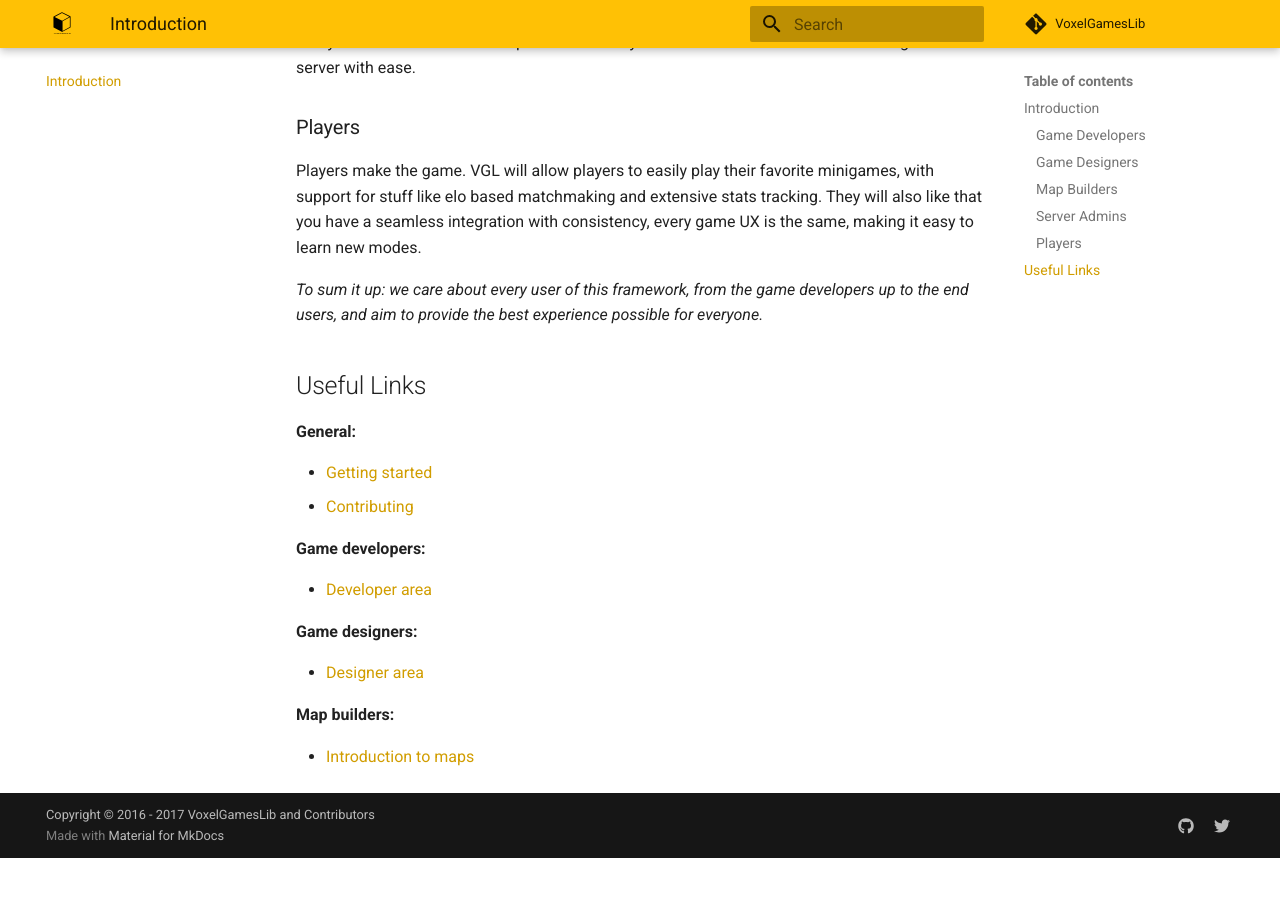
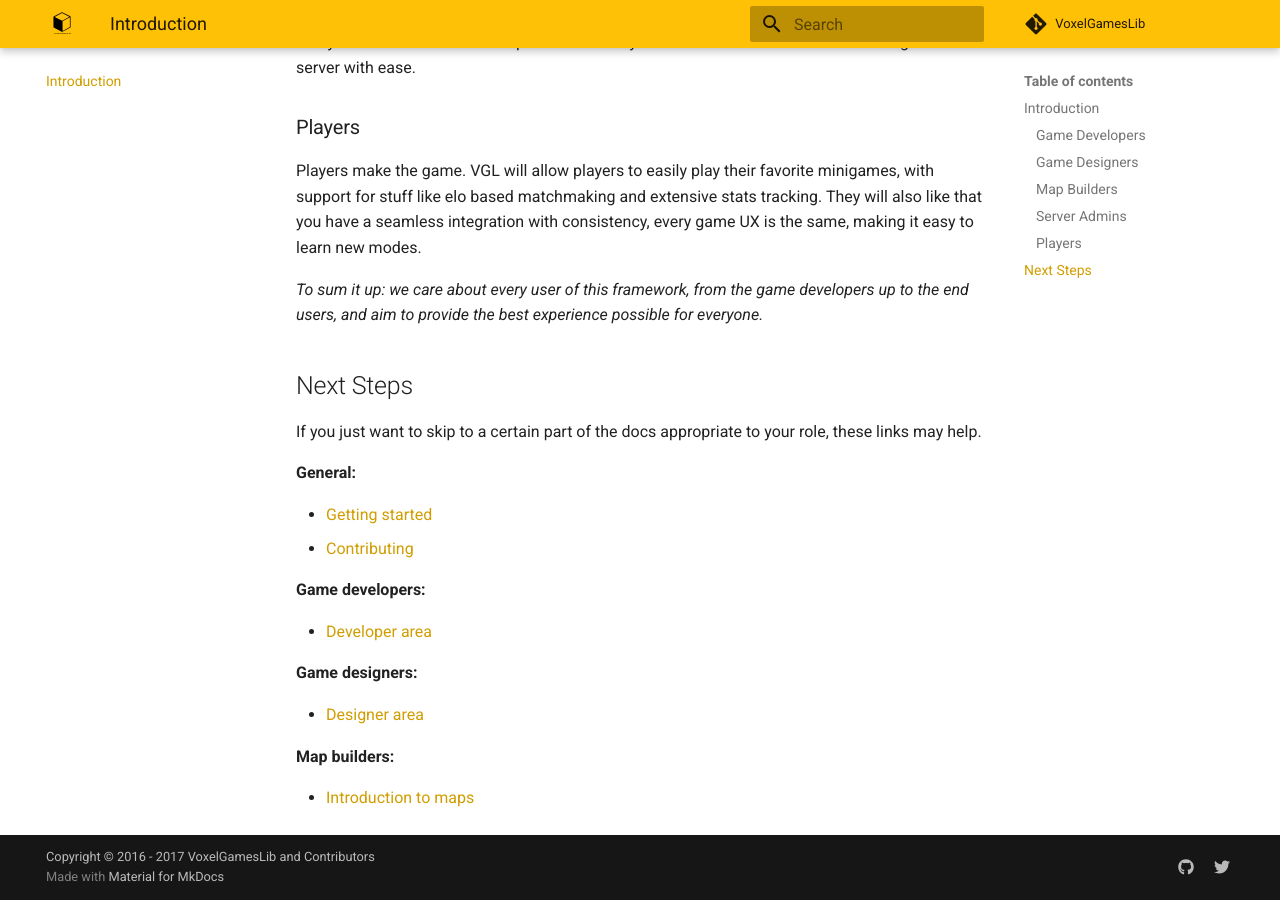
Before and after one commit to VoxelGamesLib/docs, an MkDocs documentation site: the page built from docs/index.md, in a window 1280 px wide and 900 px high, scrolled down 1307 px. Built offline with MkDocs 1.6.1 and Material for MkDocs 9.7.7, drawn with Linux system fonts in a browser that asks for light colours; comment, search, counter and statistics services are not loaded; old or Windows-style settings are respelled for this version of MkDocs; before the commit the page ends 2165 px from its top, so only the background shows below that.

Commit message:
Next steps rather than useful links
This is a road to success, not a documentation where you fiddle around and end up lost.

```diff
--- a/docs/index.md
+++ b/docs/index.md
@@ -32,7 +32,9 @@ Players make the game. VGL will allow players to easily play their favorite mini
 *To sum it up: we care about every user of this framework, from the game developers up to the end users, and aim to provide the
 best experience possible for everyone.*
 
-## Useful Links
+## Next Steps
+
+If you just want to skip to a certain part of the docs appropriate to your role, these links may help.
 
 **General:**
 
```
